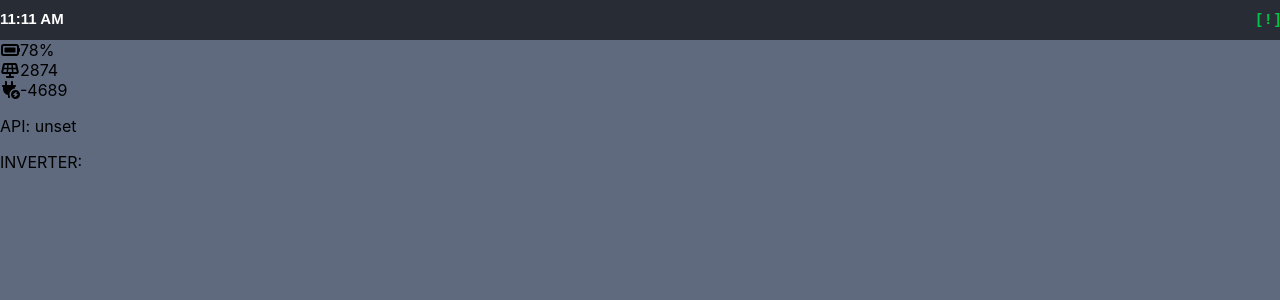
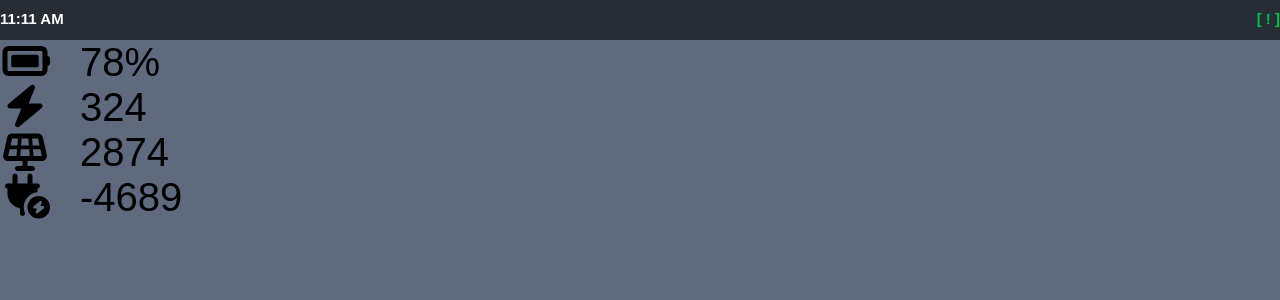
Before and after one commit to mandarussell/solar-battery-display, a React (Create React App) app: page / in a window 1280 px wide. Shown: the top 300 px of the page. Built offline with nearby package versions, Linux system fonts and the light colour scheme; no server answers.

Commit message:
Fix Data styling.

```diff
--- a/src/App.css
+++ b/src/App.css
@@ -31,7 +31,3 @@
   /* font-size: calc(10px + 2vmin); */
   color: white;
 }
-
-.Value {
-  margin-left: 20px;
-}
--- a/src/Data.js
+++ b/src/Data.js
@@ -40,21 +40,23 @@ function Data() {
 
     return (
         // Place holder. Actually build up data from the returned JSON.
-        <div styles={styles.container}>
-            <div styles={styles.battery}>
+        <div style={styles.container}>
+            <div style={styles.battery}>
                 <FontAwesomeIcon icon="fa-solid fa-battery-full" />
-                <span styles={styles.value}>{response.battery.percent}%</span>
+                <span style={styles.value}>{response.battery.percent}%</span>
             </div>
-            <div styles={styles.solar}>
+            <div style={styles.battery}>
+                <FontAwesomeIcon icon="fa-solid fa-bolt" />
+                <span style={styles.value}>{response.inverter.power}</span>
+            </div>
+            <div style={styles.solar}>
                 <FontAwesomeIcon icon="fa-solid fa-solar-panel" />
-                <span styles={styles.value}>{response.solar.power}</span>
+                <span style={styles.value}>{response.solar.power}</span>
             </div>
-            <div styles={styles.grid}>
+            <div style={styles.grid}>
                 <FontAwesomeIcon icon="fa-solid fa-plug-circle-bolt" />
-                <span styles={styles.value}>{response.grid.power}</span>
+                <span style={styles.value}>{response.grid.power}</span>
             </div>
-            <p>API: {API_KEY}</p>
-            <p>INVERTER: {INVERTER}</p>
         </div >
     );
 }
@@ -78,7 +80,7 @@ const styles = {
         color: "#000000ff",
     },
     value: {
-        padding: "20px",
+        marginLeft: "30px",
     },
 };
 
```
Also changed, not shown: src/index.css (line endings or trailing spaces).
